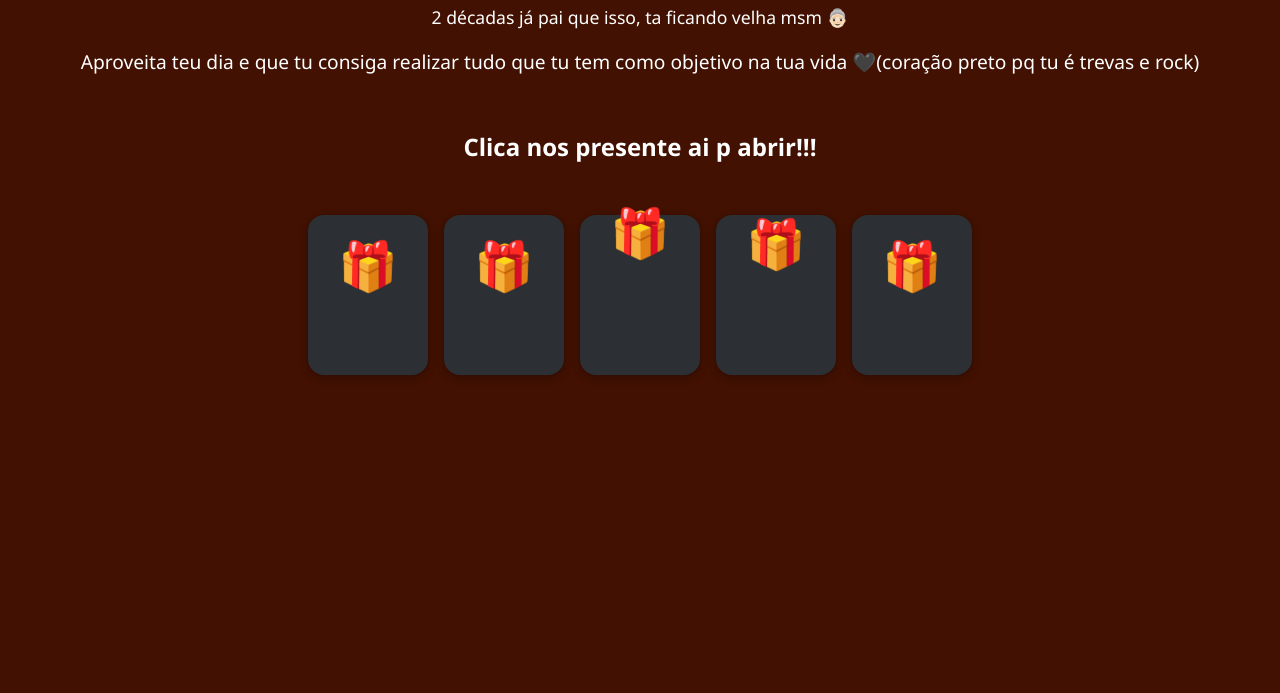
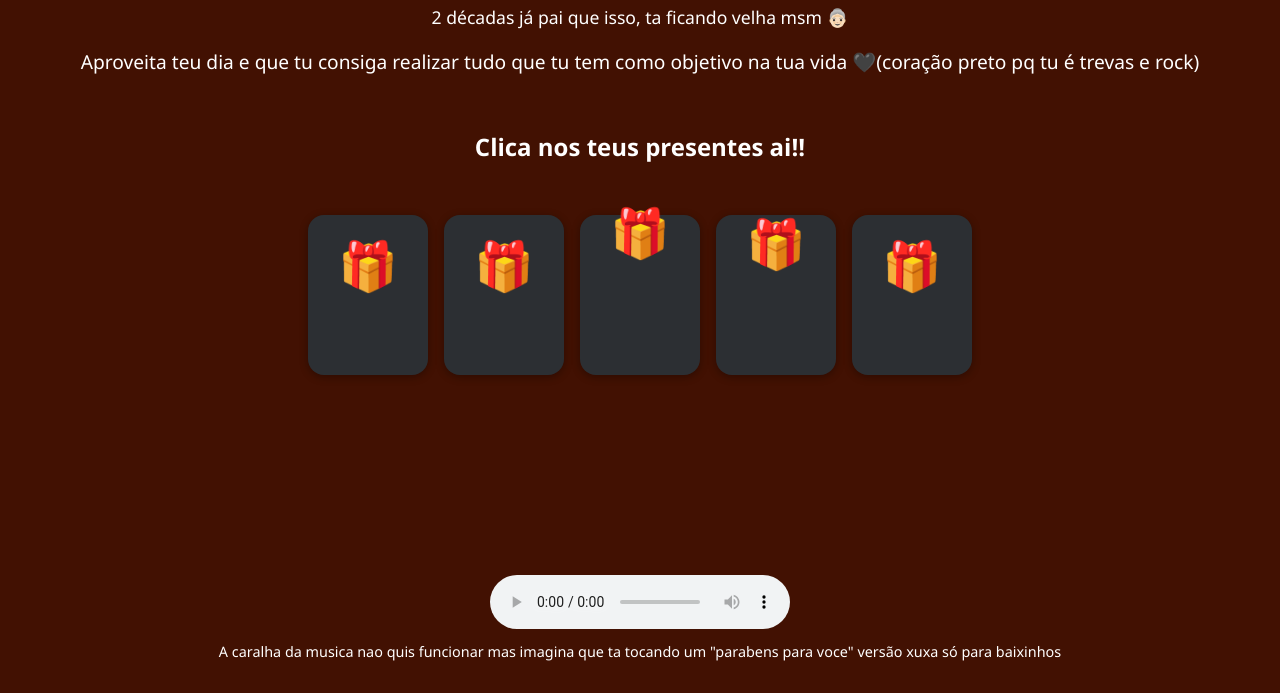
Before and after one commit to pYYY1/gift, a plain HTML site: page index.html in a window 1280 px wide. Shown: the part 107-800 px from the top of the page. Drawn offline with Linux system fonts and the light colour scheme.

Commit message:
arrumando coisas

```diff
--- a/index.html
+++ b/index.html
@@ -220,10 +220,18 @@
             <p id="mensagem">Aproveita teu dia e que tu consiga realizar tudo que tu tem como objetivo na tua vida
                 🖤(coração preto pq tu é trevas e rock)</p>
         </header>
-        <h2>Clica nos presente ai p abrir!!!</h2>
+        <h2>Clica nos teus presentes ai!!</h2>
         <section class="cards-section">
             <!-- Cards de presente -->
         </section>
+        <div style="width:100%;text-align:center;margin:2rem 0;">
+            <audio controls>
+                <source src="" type="audio/mpeg">
+                Seu navegador não suporta o elemento de áudio.
+            </audio>
+            <div style="color:#fff;font-size:0.9rem;margin-top:0.5rem;">A caralha da musica nao quis funcionar mas
+                imagina que ta tocando um "parabens para voce" versão xuxa só para baixinhos</div>
+        </div>
     </div>
 
     <script>
```
Also changed, not shown: 1 other file.
